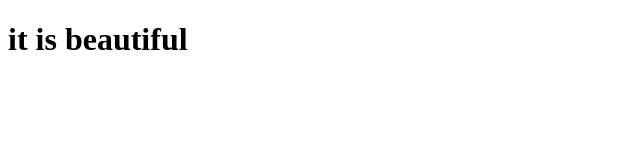
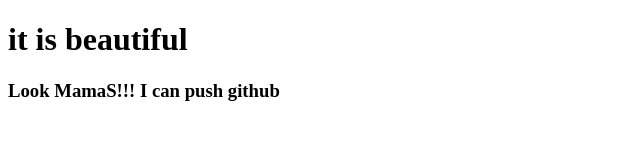
Before and after one commit to subrotomojumder/hare-krishna, a plain HTML site: page index.html in a window 1280 px wide. Shown: the whole page, without its empty margins (0-640 px from the left). Drawn offline with Linux system fonts and the light colour scheme.

Commit message:
learned github

```diff
--- a/index.html
+++ b/index.html
@@ -8,5 +8,7 @@
 </head>
 <body>
     <h1>it is beautiful</h1>
+     <h3>Look MamaS!!! I can push github</h3>
+
 </body>
 </html>
```
